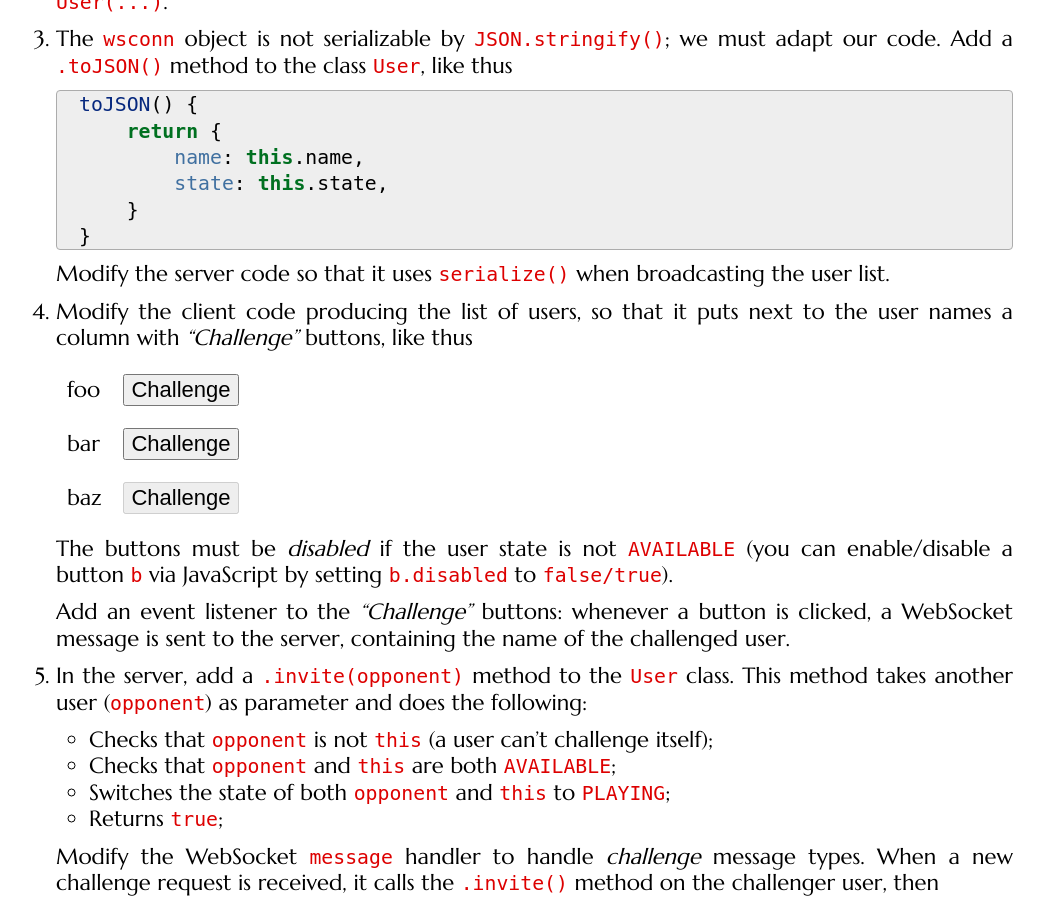
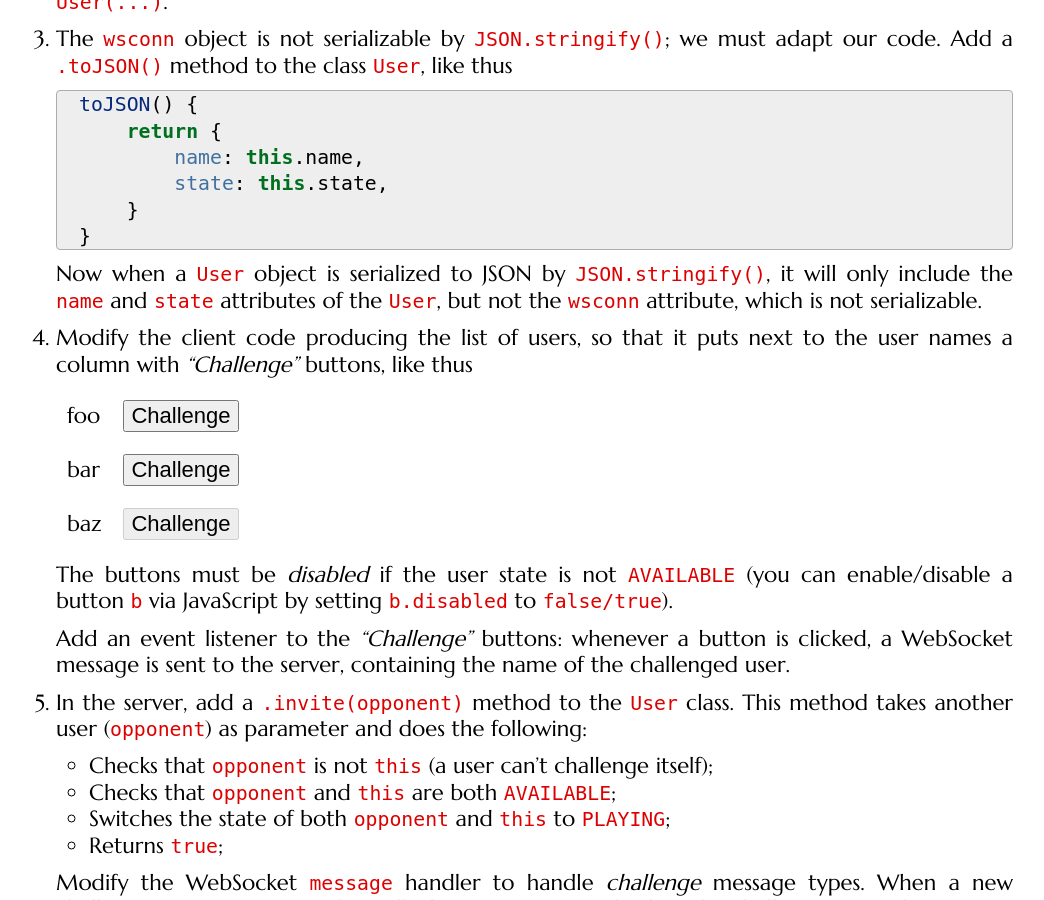
Before and after one commit to defeo/aws, a Jekyll site: the page built from _tutorials/websockets.md, in a window 1280 px wide and 900 px high, scrolled down 7939 px. Shown: the whole window, without its empty margins (122-1166 px from the left). Built offline with Jekyll 4.4.1, drawn with Linux system fonts in a browser that asks for light colours; some web fonts are replaced.

Commit message:
Update websockets.md
fixed confusing sentence

````diff
--- a/_tutorials/websockets.md
+++ b/_tutorials/websockets.md
@@ -377,8 +377,9 @@ all users, we now need to send specific messages to each user.
    }
    ```
 
-   Modify the server code so that it uses `serialize()` when
-   broadcasting the user list.
+   Now when a `User` object is serialized to JSON by `JSON.stringify()`,
+   it will only include the `name` and `state` attributes of the `User`, but
+   not the `wsconn` attribute, which is not serializable.
 
 3. Modify the client code producing the list of users, so that it puts
    next to the user names a column with *"Challenge"* buttons, like
````
